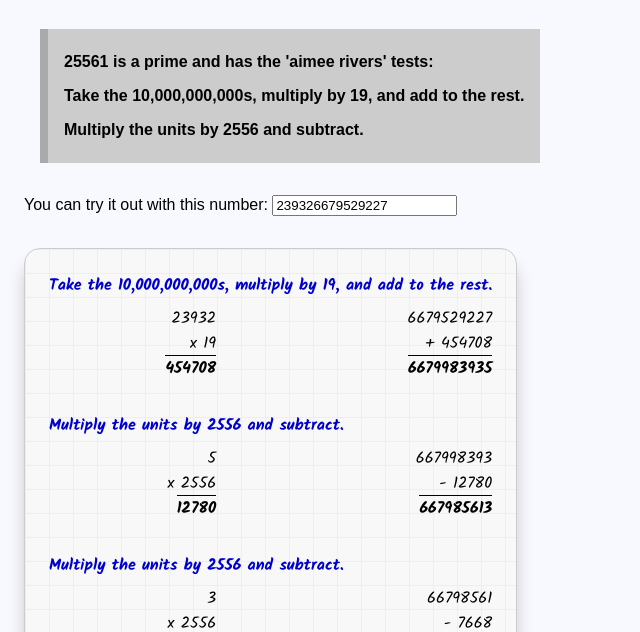
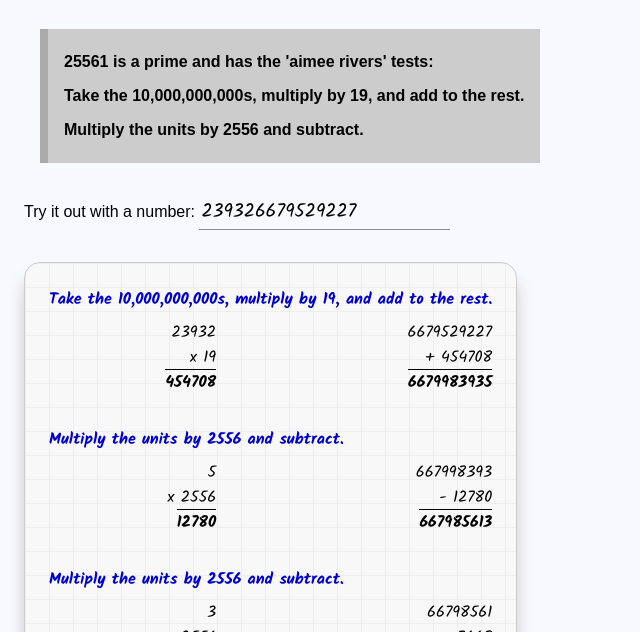
Before and after one commit to aimeerivers/the-aimee-rivers-test, a plain HTML site: page index.html in a window 1280 px wide. Shown: the part 125-757 px from the top of the page, without its empty margins (0-640 px from the left). Drawn offline with Linux system fonts and the light colour scheme.

Commit message:
feat: Improve the number entry bit

```diff
--- a/index.css
+++ b/index.css
@@ -11,6 +11,15 @@ blockquote {
   font-weight: bolder;
   margin: 1em;
   padding: 0.5em 1em;
+}
+
+input {
+  background: transparent;
+  border: 0;
+  border-bottom: 1px solid #888;
+  font-family: "Kalam", serif;
+  font-size: 1.2em;
+  padding: 0.1em;
 }
 
 table {
--- a/index.html
+++ b/index.html
@@ -23,8 +23,8 @@
   </blockquote>
 
   <div id="text">
-    <p>You can try it out with this number:
-      <input type="text" id="number" oninput="calculate()">
+    <p>Try it out with a number:
+      <input type="number" id="number" oninput="calculate()">
     </p>
   </div>
 
```
